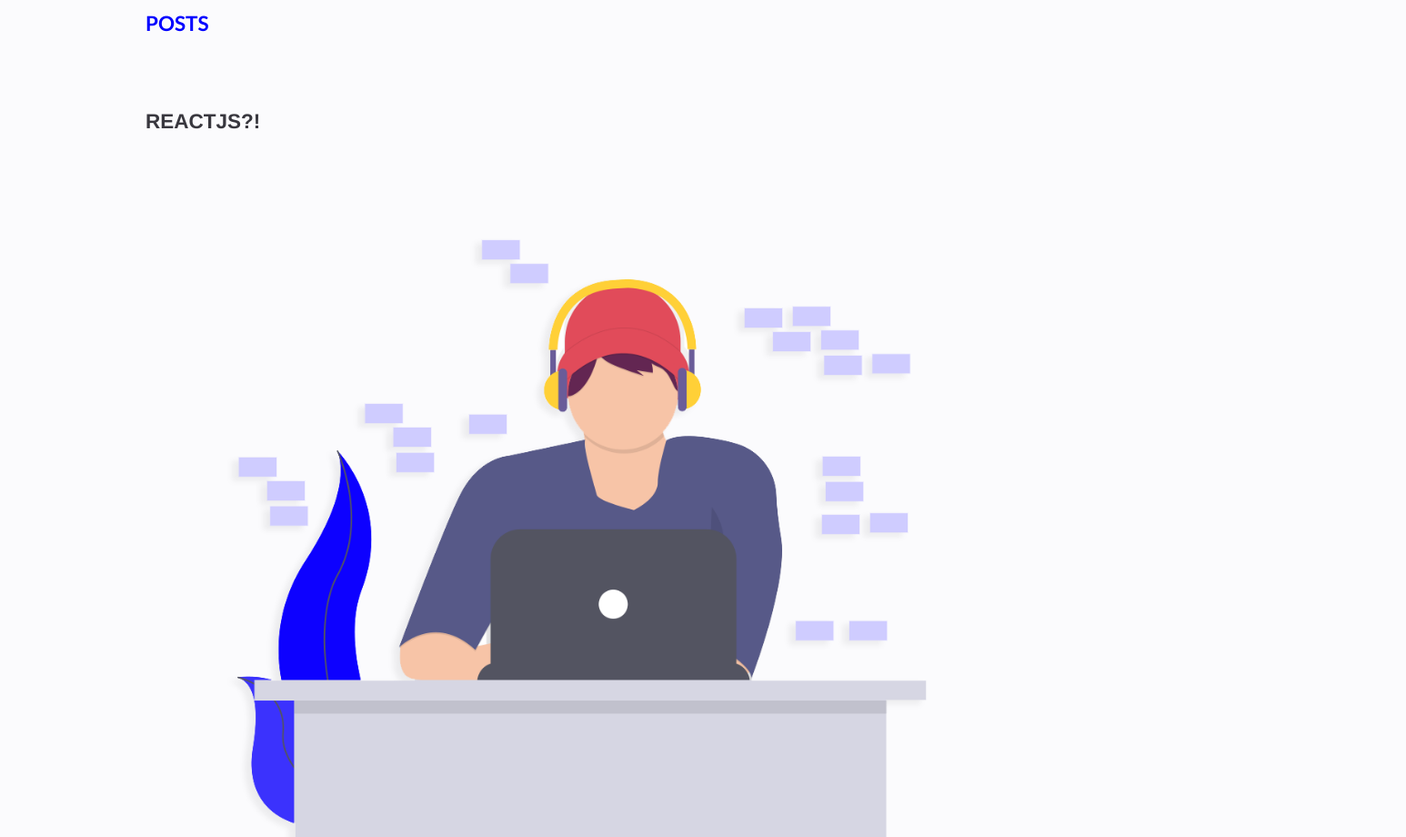
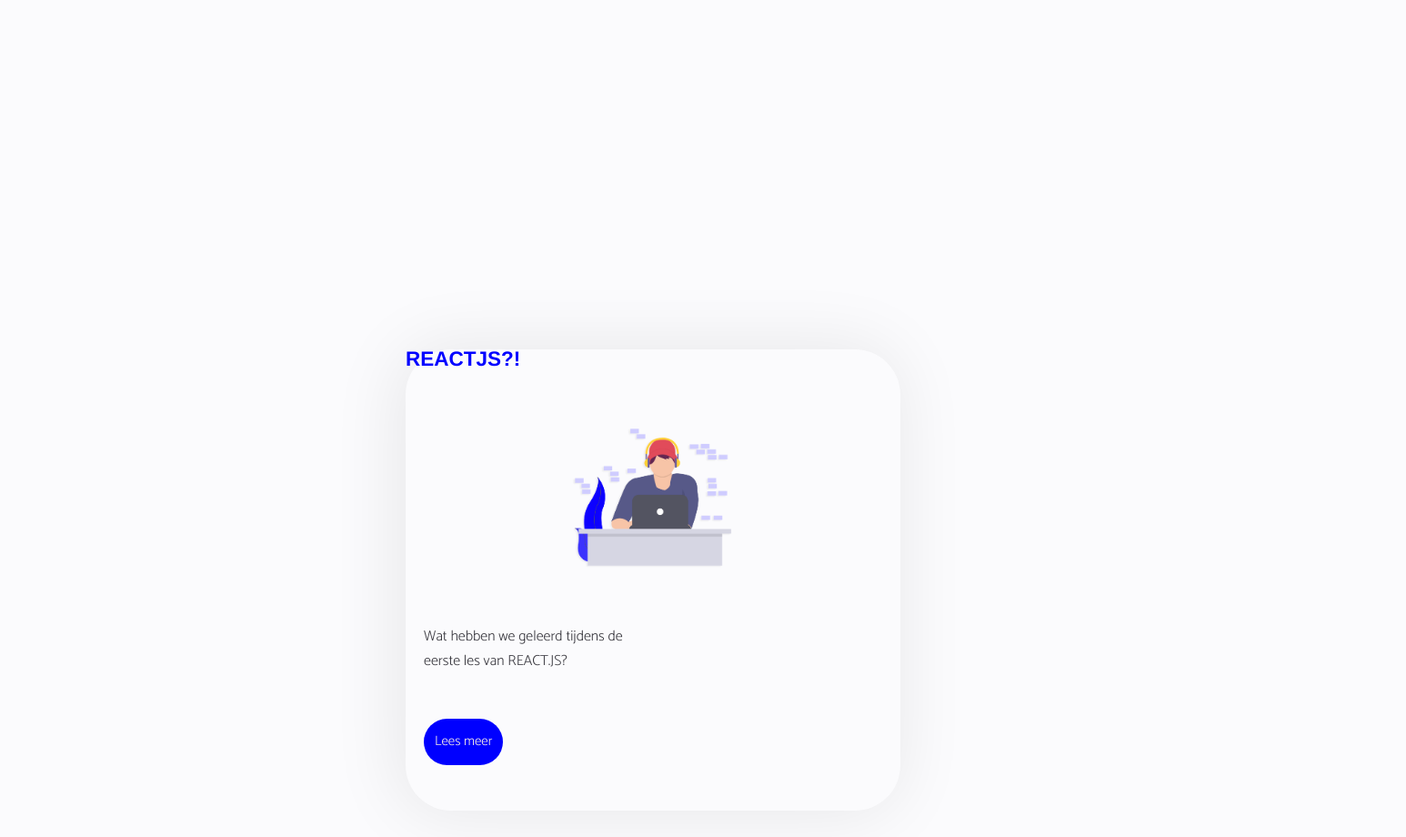
Before and after one commit to YaschaT/yascha.dev-digital, an Eleventy site: page src/index.md in a window 1280 px wide. Shown: the part 1880-2800 px from the top of the page at 91% size, 1546 px wide, since content can reach past the window. Built offline with nearby package versions, Linux system fonts and the light colour scheme; Eleventy itself is replaced by a stand-in of ours; files that its build step writes are made by us from their sources.

Commit message:
sixth commit

```diff
--- a/src/_includes/layouts/home.html
+++ b/src/_includes/layouts/home.html
@@ -1,10 +1,10 @@
 {% extends "layouts/base.html" %}
 
 {% block content %}
- 	<h2>{{ title }}</h2>
     <div class="image1">
     <img src="img/image1.png" alt=""></img>
     </div>
+  <h2>{{ title }}</h2>
 	{{ content | safe }}
 	<h2>Posts</h2>
 	<ul class="bloglist">
@@ -15,7 +15,7 @@
 
 		    <img src="{{ item.data.image }}" alt="{{ item.data.summary }}"/>
 				<p>{{ item.data.summary }}</p>
-				<p><a class="morelink" href="{{ item.url }}">Lees meer...</a></p>
+				<p><a class="morelink" href="{{ item.url }}">Lees meer</a></p>
 		  </a>
     </li>
     {% endfor %}
--- a/src/_includes/partials/header.html
+++ b/src/_includes/partials/header.html
@@ -1,8 +1,9 @@
 
 <h1><a href="{{ site.url }}">{{ site.name }}</a></h1>
 <h1>made with 11ty</h1>
+<div class="image2">
 <img src="img/image2.png" alt=""></img>
-
+</div>
 <div class="wallpaper">
 <nav>
 	<ul>
--- a/src/css/stijl.css
+++ b/src/css/stijl.css
@@ -10,6 +10,7 @@ font-size: 2rem;
 font-family: "helvetica neue",helvetica;
 color: #38373e;
 scroll-behavior: smooth;
+box-sizing: border-box;
 }
 
 p {
@@ -20,27 +21,20 @@ padding: 2rem;
 font-family: Catamaran;
 }
 
-.image1 {
-width: 100%;
-height: 50vh;
-margin-top: -20rem;
-}
+
 
 /* Navigation */
-
 header h1 a {
 	color: blue;
 	text-decoration: none;
 	font-size: 3.5rem;
 	font-weight: 600;
-
 }
 
 header nav ul {
 	display: flex;
 	justify-content: center;
 	flex-direction: column;
-	margin-top: -10rem;
 	font-family: lato;
 	font-weight: 200;
 	color: blue;
@@ -82,8 +76,8 @@ header {
 main h2 {
 	font-size: 2.25rem;
 	font-weight: 600;
-	margin-bottom: 5rem;
-	padding-bottom: 3rem;
+	padding: 2rem;
+
 	font-family: lato;
 	text-transform: uppercase;
 	line-height: 3.5rem;
@@ -91,12 +85,30 @@ main h2 {
 }
 
 main p {
-	line-height: 3rem;
-	margin-bottom: 3rem;
+	line-height: 2.67rem;
+	margin-bottom: 1rem;
 }
+
+
+main h4 {
+	color:blue;
+
+}
+
+/* Images */
+
+
 
 img {
 	max-width: 100%;
+}
+
+
+
+.image1 {
+width: 100%;
+height: 50vh;
+margin-top: -30rem;
 }
 
 main img {
@@ -178,8 +190,7 @@ footer {
 
 
 
-
-@media (min-width: 800px) {
+@media (min-width: 1000px) {
 	body {
 			width: 85vw;
 			display:grid;
@@ -190,11 +201,36 @@ footer {
 		grid-column: 1/3;
 	}
 
+
+
+main li  {
+	grid-column: 1/3;
+	margin-top: 50rem;
+	box-shadow: -5px 0px 75px 5px rgba(0,0,0,0.08);
+	width: 50%;
+	border-radius: 5rem;
+	margin-left: 35rem;
+}
+
+li img {
+max-width: 40%;
+}
+
+
+
 p {
 	line-height: 0.2;
 	font-size: 1.6rem;
 	width: 50%;
 }
+
+
+.image1 img{
+	margin-left: 58rem;
+	width: 80%;
+}
+
+
 
 
 footer {
@@ -231,17 +267,3 @@ footer {
 
 
 }
-
-@media (min-width: 1000px) {
-	body {
-			width: 75vw;
-	}
-
-
-		header nav{
-
-
-	}
-
-
-}
--- a/src/index.md
+++ b/src/index.md
@@ -1,5 +1,5 @@
 ---
-title: 'Hello and welcome?!'
+title: 'Homepage'
 layout: 'layouts/home.html'
 pagination:
   data: collections.blog
```
